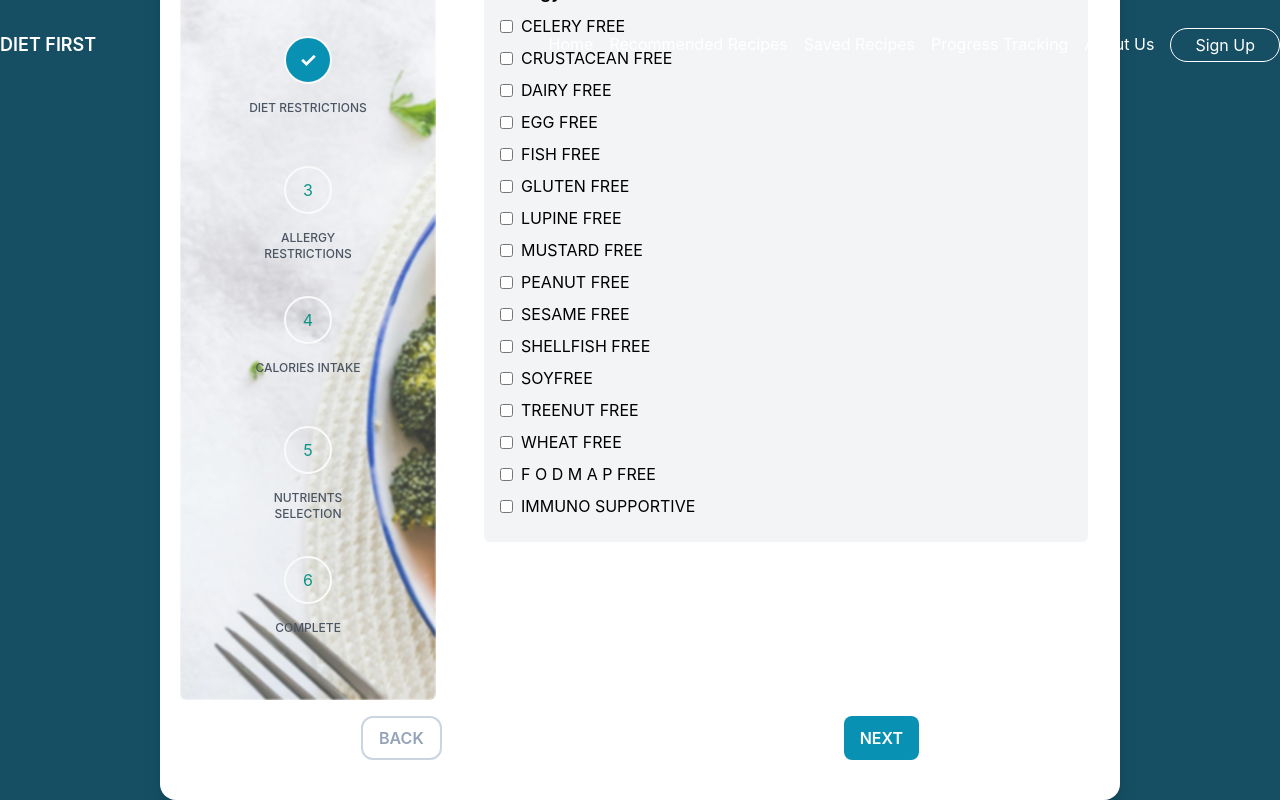
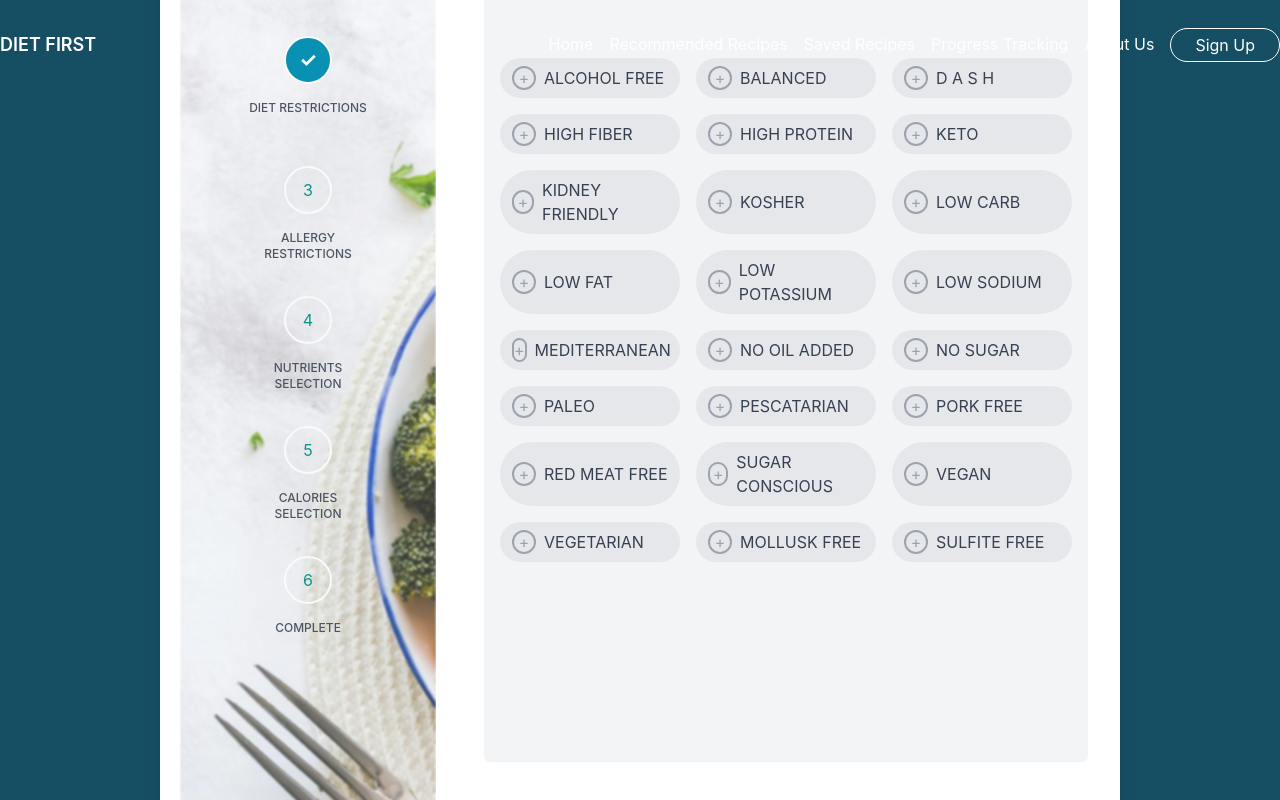
Before and after one commit to DietFirst/DietFirst, a React (Vite) app in the folder frontend/: page /form in a window 1280 px wide. Both pictures are taken after a click on the button "NEXT". Shown: the part 278-1078 px from the top of the page. Built offline with nearby package versions, Linux system fonts and the light colour scheme; a web font is replaced by a local one.

Commit message:
finalized UI for multi-step form

```diff
--- a/frontend/src/pages/Form/Form.jsx
+++ b/frontend/src/pages/Form/Form.jsx
@@ -4,11 +4,11 @@ import StepperControl from "./StepperControl";
 import { UseContextProvider, useStepperContext } from "./StepperContext";
 
 import Account from "./steps/Account";
-import Details from "./steps/DietRestrictions";
-import AllergyRestrictions from "./steps/AllergyRestrictions";
+import DietRestrictions from "./steps/DietRestrictions";
 import Calories from "./steps/Calories";
 import Final from "./steps/Final";
 import Nutrients from "./steps/Nutrients";
+import AllergyRestrictions from "./steps/AllergyRestrictions";
 
 function FormContent() {
   const [currentStep, setCurrentStep] = useState(1);
@@ -20,8 +20,8 @@ function FormContent() {
     "Account Information",
     "Diet Restrictions",
     "Allergy Restrictions",
-    "Calories Intake",
     "Nutrients Selection",
+    "Calories Selection",
     "Complete",
   ];
 
@@ -30,17 +30,15 @@ function FormContent() {
       case 1:
         return <Account />;
       case 2:
-        return <Details />;
+        return <DietRestrictions />;
       case 3:
         return <AllergyRestrictions />;
       case 4:
+        return <Nutrients />;
+      case 5:
         return <Calories />;
-      case 5:
-        return <Nutrients />;
-      case 6:
+      default:
         return <Final />;
-      default:
-        return <Account />;
     }
   };
 
--- a/frontend/src/pages/Form/steps/AllergyRestrictions.jsx
+++ b/frontend/src/pages/Form/steps/AllergyRestrictions.jsx
@@ -2,75 +2,77 @@ import { useState, useEffect } from "react";
 import { useStepperContext } from "../StepperContext";
 
 export default function AllergyRestrictions() {
-  const { userData, setUserData } = useStepperContext();
+  const { setUserData } = useStepperContext();
+  const [checkedItems, setCheckedItems] = useState({});
 
-  const [AllergyRestrictions, setAllergyRestrictions] = useState([]);
-
-  const handleCheckboxChange = (event) => {
-    const { name, checked } = event.target;
-    if (checked) {
-      setAllergyRestrictions((prev) => [...prev, name]);
-    } else {
-      setAllergyRestrictions((prev) => prev.filter((item) => item !== name));
-    }
+  const toggleCheckbox = (key) => {
+    setCheckedItems((prevCheckedItems) => ({
+      ...prevCheckedItems,
+      [key]: !prevCheckedItems[key],
+    }));
   };
 
   useEffect(() => {
+    const selectedAllergies = Object.keys(checkedItems).filter(
+      (key) => checkedItems[key]
+    );
     setUserData((prevData) => ({
       ...prevData,
-      allergyRestrictions: AllergyRestrictions,
+      allergyRestrictions: selectedAllergies,
     }));
-  }, [AllergyRestrictions, setUserData]);
+  }, [checkedItems, setUserData]);
 
   return (
     <div className="flex flex-col">
       <div className="mx-2 w-full flex-1">
-        <label className="mt-3 h-6 text-xs font-bold uppercase leading-8 text-gray-500">
-          What are your specific diet restrictions? Check all that apply
+        <label className="text-sm mt-3 font-bold uppercase mb-2 leading-8 text-black">
+          What are your specific allergy restrictions? Check all that apply.
         </label>
+
         <div className="rounded-md bg-gray-100 p-4">
-          <h2 className="mb-2 text-lg font-semibold">Diet Restrictions</h2>
-          <form>
-            <div className="flex flex-col uppercase">
-              {[
-                "alcohol free",
-                "balanced",
-                "DASH",
-                "High Fiber",
-                "High Protein",
-                "Keto",
-                "Kidney Friendly",
-                "Kosher",
-                "Low Carb",
-                "Low Fat",
-                "Low Potassium",
-                "Low Sodium",
-                "Mediterranean",
-                "No Oil Added",
-                "No Sugar",
-                "Paleo",
-                "Pescatarian",
-                "Pork Free",
-                "Red Meat Free",
-                "Sugar Concious",
-                "Vegan",
-                "Vegetarian",
-                "Mollusk Free",
-                "Sulfite Free",
-              ].map((key) => (
-                <label key={key} className="mb-2 flex items-center">
-                  <input
-                    type="checkbox"
-                    className="mr-2"
-                    name={key}
-                    checked={AllergyRestrictions.includes(key)}
-                    onChange={handleCheckboxChange}
-                  />
+          <h2 className="mb-2 text-lg font-semibold text-center text-gray-500">
+            Allergy Restrictions
+          </h2>
+
+          <div className="grid grid-cols-3 gap-4 mt-4 text-sm">
+            {[
+              "Celery-free",
+              "Crustacean-free",
+              "Dairy-free",
+              "Egg-free",
+              "Fish-free",
+              "Gluten-free",
+              "Lupine-free",
+              "Mustard-free",
+              "Peanut-free",
+              "Sesame-free",
+              "Shellfish-free",
+              "Soy-free",
+              "Tree-Nut-free",
+              "Wheat-free",
+              "FODMAP-free",
+              "Immuno-Supportive",
+            ].map((key) => (
+              <div
+                key={key}
+                className="flex cursor-pointer items-center space-x-2 rounded-full bg-gray-200 p-2 uppercase"
+                onClick={() => toggleCheckbox(key)}
+              >
+                <div
+                  className={`flex h-6 w-6 items-center justify-center rounded-full border-2 ${
+                    checkedItems[key]
+                      ? "border-cyan-600 bg-cyan-600 text-white"
+                      : "border-gray-400 text-gray-400"
+                  } transition duration-300`}
+                >
+                  <span>{checkedItems[key] ? "✓" : "+"}</span>
+                </div>
+                <span className="text-gray-700">
                   {key.replace(/([A-Z])/g, " $1").trim()}
-                </label>
-              ))}
-            </div>
-          </form>
+                </span>
+              </div>
+            ))}
+          </div>
         </div>
       </div>
     </div>
--- a/frontend/src/pages/Form/steps/DietRestrictions.jsx
+++ b/frontend/src/pages/Form/steps/DietRestrictions.jsx
@@ -2,70 +2,85 @@ import { useState, useEffect } from "react";
 import { useStepperContext } from "../StepperContext";
 
 export default function DietRestrictions() {
-  const { userData, setUserData } = useStepperContext();
+  const [checkedItems, setCheckedItems] = useState({});
+  const { setUserData } = useStepperContext();
 
-  const [restrictions, setRestrictions] = useState([]);
-
-  const handleCheckboxChange = (event) => {
-    const { name, checked } = event.target;
-    if (checked) {
-      setRestrictions((prev) => [...prev, name]);
-    } else {
-      setRestrictions((prev) => prev.filter((item) => item !== name));
-    }
+  const toggleCheckbox = (key) => {
+    setCheckedItems((prevCheckedItems) => ({
+      ...prevCheckedItems,
+      [key]: !prevCheckedItems[key],
+    }));
   };
 
   useEffect(() => {
+    const selectedDiets = Object.keys(checkedItems).filter(
+      (key) => checkedItems[key]
+    );
+
     setUserData((prevData) => ({
       ...prevData,
-      dietaryRestrictions: restrictions,
+      dietRestrictions: selectedDiets,
     }));
-  }, [restrictions, setUserData]);
+  }, [checkedItems, setUserData]);
 
   return (
     <div className="flex flex-col">
       <div className="mx-2 w-full flex-1">
-        <label className="mt-3 h-6 text-xs font-bold uppercase leading-8 text-gray-500">
-          Do you have any specific allergies? Check all that apply
+        <label className="mt-3 h-6 text-md font-bold uppercase leading-8 text-black">
+          What are your specific diet restrictions? Check all that apply
         </label>
-        <div className="rounded-md bg-gray-100 p-4">
-          <h2 className="mb-2 text-lg font-semibold">Allergy Restrictions</h2>
+        <div className="rounded-md bg-gray-100 h-screen p-4">
           <form>
-            <div className="flex flex-col uppercase">
+            <div className="grid grid-cols-3 gap-4 mt-20">
               {[
-                "celery free",
-                "crustacean free",
-                "dairy free",
-                "egg free",
-                "fish free",
-                "gluten free",
-                "lupine free",
-                "mustard free",
-                "peanut free",
-                "sesame free",
-                "shellfish free",
-                "soyfree",
-                "treenut free",
-                "wheat free",
-                "FODMAP free",
-                "immuno supportive",
+                "alcohol free",
+                "balanced",
+                "DASH",
+                "High Fiber",
+                "High Protein",
+                "Keto",
+                "Kidney Friendly",
+                "Kosher",
+                "Low Carb",
+                "Low Fat",
+                "Low Potassium",
+                "Low Sodium",
+                "Mediterranean",
+                "No Oil Added",
+                "No Sugar",
+                "Paleo",
+                "Pescatarian",
+                "Pork Free",
+                "Red Meat Free",
+                "Sugar Conscious",
+                "Vegan",
+                "Vegetarian",
+                "Mollusk Free",
+                "Sulfite Free",
               ].map((key) => (
-                <label key={key} className="mb-2 flex items-center">
-                  <input
-                    type="checkbox"
-                    className="mr-2"
-                    name={key}
-                    checked={restrictions.includes(key)}
-                    onChange={handleCheckboxChange}
-                  />
-                  {key.replace(/([A-Z])/g, " $1").trim()}
-                </label>
+                <div
+                  key={key}
+                  className="inline-flex cursor-pointer items-center space-x-2 rounded-full bg-gray-200 px-3 py-2 uppercase"
+                  onClick={() => toggleCheckbox(key)}
+                >
+                  <div
+                    className={`flex h-6 w-6 items-center justify-center rounded-full border-2 ${
+                      checkedItems[key]
+                        ? "border-cyan-600 bg-cyan-600 text-white"
+                        : "border-gray-400 text-gray-400"
+                    } transition duration-300`}
+                  >
+                    <span>{checkedItems[key] ? "✓" : "+"}</span>
+                  </div>
+                  <span className="text-gray-700">
+                    {key.replace(/([A-Z])/g, " $1").trim()}
+                  </span>
+                </div>
               ))}
             </div>
           </form>
         </div>
       </div>
-      <div className="mx-2 mt-5 w-full flex-1"></div>
     </div>
   );
 }
--- a/frontend/src/pages/Form/steps/Nutrients.jsx
+++ b/frontend/src/pages/Form/steps/Nutrients.jsx
@@ -2,12 +2,9 @@ import React, { useState, useEffect } from "react";
 import { useStepperContext } from "../StepperContext"; // Import the context
 
 const Nutrients = () => {
-  // State to track which items are selected
   const [checkedItems, setCheckedItems] = useState({});
-
   const { setUserData } = useStepperContext();
 
-  // Toggle function to handle clicks
   const toggleCheckbox = (key) => {
     setCheckedItems((prevCheckedItems) => ({
       ...prevCheckedItems,
@@ -17,7 +14,7 @@ const Nutrients = () => {
 
   useEffect(() => {
     const selectedNutrients = Object.keys(checkedItems).filter(
-      (key) => checkedItems[key],
+      (key) => checkedItems[key]
     );
     setUserData((prevData) => ({
       ...prevData,
@@ -28,33 +25,26 @@ const Nutrients = () => {
   return (
     <div className="flex flex-col">
       <div className="mx-2 w-full flex-1">
-        <label className="text-md mt-3 font-bold uppercase leading-8 text-gray-500">
+        <label className="text-sm mt-3 font-bold uppercase mb-2 leading-8 text-black">
           Select the macronutrients and micronutrients to include in your meal
           planning.
         </label>
 
-        <div className="mt-2 h-4 text-center text-xs font-bold uppercase leading-8 text-gray-500">
+        <div className="h-4 p-5 mt-5 text-md font-bold uppercase text-center text-black">
           MACRONUTRIENTS
         </div>
 
-        {/* Flex container for two columns of macronutrients */}
         <div className="mt-2 flex space-x-8">
           {/* Column 1 */}
-          <div className="flex flex-col space-y-2">
-            {[
-              "Fat",
-              "Saturated",
-              "Trans",
-              "Monounsaturated",
-              "Polyunsaturated",
-              "Carbs",
+          <div className="grid grid-cols-3 gap-4 mt-4 text-sm">
+            {["Fat", "Saturated", "Trans", "Monounsaturated", "Polyunsaturated", "Carbs",
+              "Fiber", "Sugars", "Protein", "Added Sugar", "Carbohydrate", "Water"
             ].map((key) => (
               <div
                 key={key}
                 className="flex cursor-pointer items-center space-x-2 rounded-full bg-gray-100 p-2 uppercase"
                 onClick={() => toggleCheckbox(key)}
               >
-                {/* Custom checkbox circle */}
                 <div
                   className={`flex h-6 w-6 items-center justify-center rounded-full border-2 ${
                     checkedItems[key]
@@ -64,8 +54,6 @@ const Nutrients = () => {
                 >
                   <span>{checkedItems[key] ? "✓" : "+"}</span>
                 </div>
-
-                {/* Nutrient label */}
                 <span className="text-gray-700">
                   {key.replace(/([A-Z])/g, " $1").trim()}
                 </span>
@@ -73,22 +61,26 @@ const Nutrients = () => {
             ))}
           </div>
 
-          {/* Column 2 */}
-          <div className="flex flex-col space-y-2">
+
+        </div>
+
+        <div className=" h-4 p-5 mt-5 text-md font-bold uppercase text-center text-black">
+          MICRONUTRIENTS
+        </div>
+
+        <div className="grid grid-cols-3 gap-4 mt-4 text-sm">
           {[
-              "Fiber",
-              "Sugars",
-              "Protein",
-              "Added Sugar",
-              "Carbohydrate",
-              "Water",
+            "Cholestoral", "Sodium", "Calcium", "Magnesium", "Potassium", "Iron",
+            "Phosphorus", "Vitamin A", "Vitamin C", "Thiamin (B1)", "Riboflavin (B2)",
+            "Niacin (B3)", "Vitamin B6", "Folate (Equivalent)", "Vitamin B12",
+            "Vitamin D", "Vitamin E", "Vitamin K", "Folate, food", "Folic Acid",
+            "Sugar Alcohols", "Zinc, Zn"
           ].map((key) => (
             <div
               key={key}
-                className="flex w-52 cursor-pointer items-center space-x-2 rounded-full bg-gray-100 p-2 uppercase"
+              className="flex cursor-pointer items-center space-x-2 rounded-full bg-gray-100 p-2 uppercase"
               onClick={() => toggleCheckbox(key)}
             >
-                {/* Custom checkbox circle */}
               <div
                 className={`flex h-6 w-6 items-center justify-center rounded-full border-2 ${
                   checkedItems[key]
@@ -98,98 +90,6 @@ const Nutrients = () => {
               >
                 <span>{checkedItems[key] ? "✓" : "+"}</span>
               </div>
-
-                {/* Nutrient label */}
-                <span className="text-gray-700">
-                  {key.replace(/([A-Z])/g, " $1").trim()}
-                </span>
-              </div>
-            ))}
-          </div>
-        </div>
-
-        <div className="mt-2 h-4 text-center text-xs font-bold uppercase leading-8 text-gray-500">
-          MICRONUTRIENTS
-        </div>
-
-        <div className="mt-2 flex space-x-8">
-          {/* Column 1 */}
-          <div className="flex flex-col space-y-2">
-            {[
-              "Cholestoral",
-              "Sodium",
-              "Calcium",
-              "Magensium",
-              "Potassium",
-              "Iron",
-              "Phosphorus",
-              "Vitamin A",
-              "Vitamin C",
-              "Thiamin (B1)",
-              "Riboflavin(B2)",
-              "Niacin (B3) ",
-              "Vitamin B6",
-              "Folate (Equivalent)",
-              "Vitamin B12",
-              "Vitamin D",
-              "Vitamin E",
-              "Vitamin K",
-              "Folate, food",
-              "Folic Acid",
-              "Sugar Alcohols",
-              "Zinc, Zn",
-            ].map((key) => (
-              <div
-                key={key}
-                className="flex cursor-pointer items-center space-x-2 rounded-full bg-gray-100 p-2 uppercase"
-                onClick={() => toggleCheckbox(key)}
-              >
-                {/* Custom checkbox circle */}
-                <div
-                  className={`flex h-6 w-6 items-center justify-center rounded-full border-2 ${
-                    checkedItems[key]
-                      ? "border-cyan-600 bg-cyan-600 text-white"
-                      : "border-gray-400 text-gray-400"
-                  } transition duration-300`}
-                >
-                  <span>{checkedItems[key] ? "✓" : "+"}</span>
-                </div>
-
-                {/* Nutrient label */}
-                <span className="text-gray-700">
-                  {key.replace(/([A-Z])/g, " $1").trim()}
-                </span>
-              </div>
-            ))}
-          </div>
-
-          {/* Column 2 */}
-          <div className="flex flex-col space-y-2">
-            {[
-              "Fiber",
-              "Sugars",
-              "Protein",
-              "Added Sugar",
-              "Carbohydrate",
-              "Water",
-            ].map((key) => (
-              <div
-                key={key}
-                className="flex w-52 cursor-pointer items-center space-x-2 rounded-full bg-gray-100 p-2 uppercase"
-                onClick={() => toggleCheckbox(key)}
-              >
-                {/* Custom checkbox circle */}
-                <div
-                  className={`flex h-6 w-6 items-center justify-center rounded-full border-2 ${
-                    checkedItems[key]
-                      ? "border-cyan-600 bg-cyan-600 text-white"
-                      : "border-gray-400 text-gray-400"
-                  } transition duration-300`}
-                >
-                  <span>{checkedItems[key] ? "✓" : "+"}</span>
-                </div>
-
-                {/* Nutrient label */}
               <span className="text-gray-700">
                 {key.replace(/([A-Z])/g, " $1").trim()}
               </span>
@@ -198,7 +98,6 @@ const Nutrients = () => {
         </div>
       </div>
     </div>
-    </div>
   );
 };
 
```
Also changed, not shown: frontend/src/pages/Form/steps/Account.jsx (+10 -6 lines), frontend/src/pages/Form/steps/sidebar.jsx (+10 -5 lines). Lines whose indentation alone changed are shown as unchanged.
